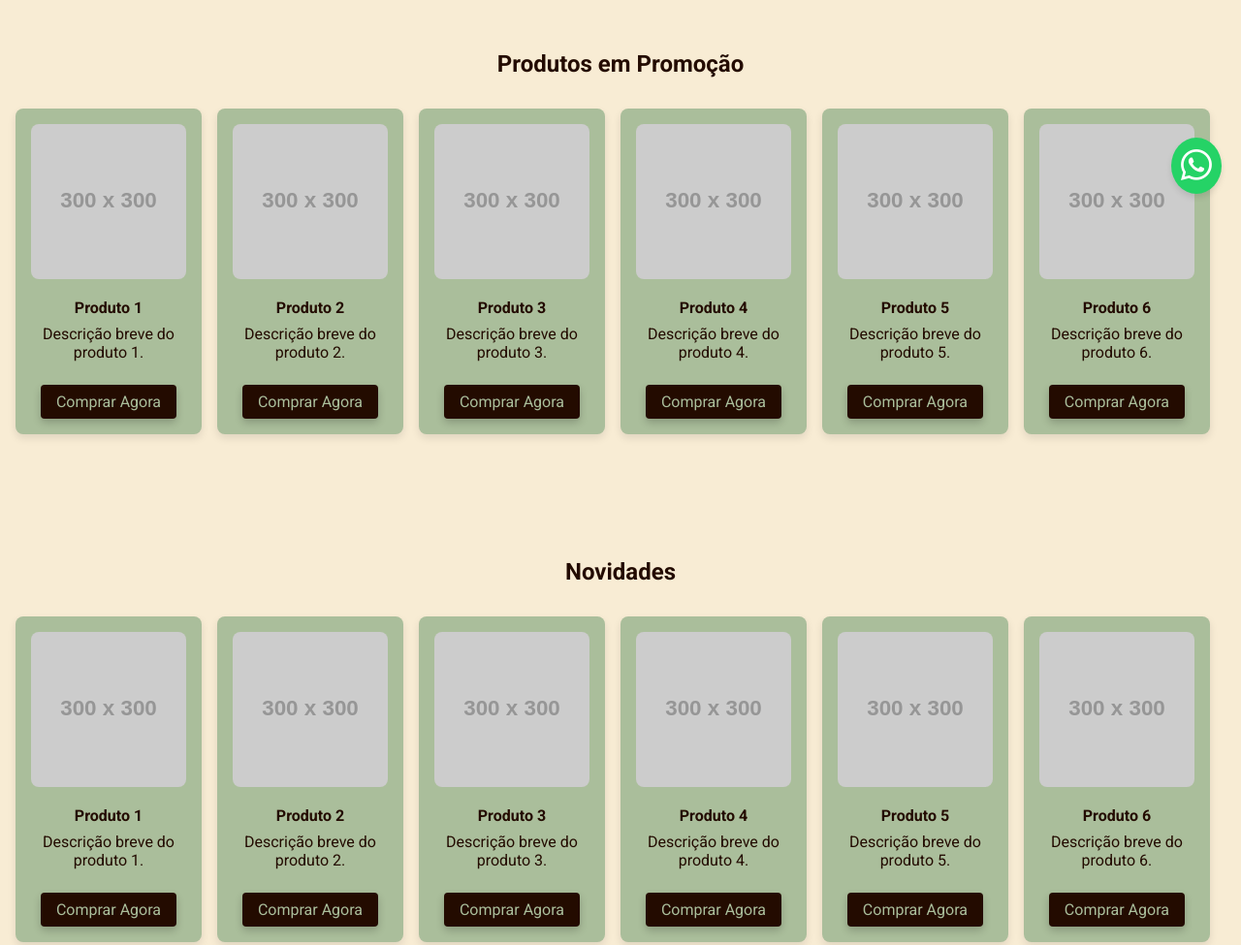
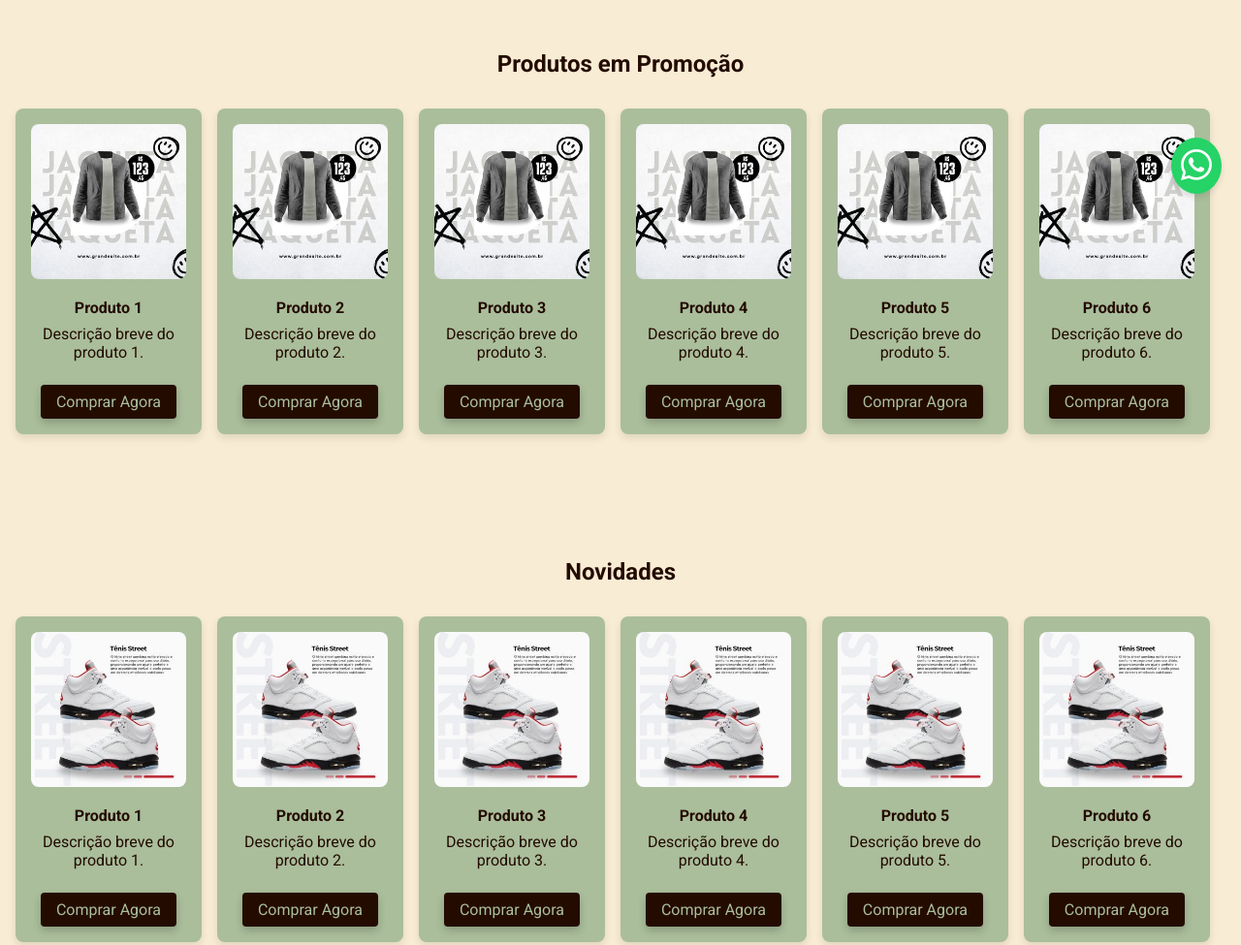
Before and after one commit to codebruno/estilo_thay, a plain HTML site: page index.html in a window 1280 px wide. Shown: the part 580-1555 px from the top of the page at 97% size. Drawn offline with nearby package versions, Linux system fonts and the light colour scheme; placeholder pictures from the web are drawn by us; a script that the page names is missing.

Commit message:
adicioando img

```diff
--- a/index.html
+++ b/index.html
@@ -53,42 +53,42 @@
             <div class="products">
                 <!-- Produto 1 -->
                 <article class="product">
-                    <img src="https://via.placeholder.com/300" alt="Produto 1">
+                    <img src="assets/img1.jpg" alt="Produto 1">
                     <h3>Produto 1</h3>
                     <p>Descrição breve do produto 1.</p>
                     <a href="#" class="cta-button">Comprar Agora</a>
                 </article>
                 <!-- Produto 2 -->
                 <article class="product">
-                    <img src="https://via.placeholder.com/300" alt="Produto 2">
+                    <img src="assets/img1.jpg" alt="Produto 2">
                     <h3>Produto 2</h3>
                     <p>Descrição breve do produto 2.</p>
                     <a href="#" class="cta-button">Comprar Agora</a>
                 </article>
                 <!-- Produto 3 -->
                 <article class="product">
-                    <img src="https://via.placeholder.com/300" alt="Produto 3">
+                    <img src="assets/img1.jpg" alt="Produto 3">
                     <h3>Produto 3</h3>
                     <p>Descrição breve do produto 3.</p>
                     <a href="#" class="cta-button">Comprar Agora</a>
                 </article>
                 <!-- Produto 4 -->
                 <article class="product">
-                    <img src="https://via.placeholder.com/300" alt="Produto 4">
+                    <img src="assets/img1.jpg" alt="Produto 4">
                     <h3>Produto 4</h3>
                     <p>Descrição breve do produto 4.</p>
                     <a href="#" class="cta-button">Comprar Agora</a>
                 </article>
                 <!-- Produto 5 -->
                 <article class="product">
-                    <img src="https://via.placeholder.com/300" alt="Produto 5">
+                    <img src="assets/img1.jpg" alt="Produto 5">
                     <h3>Produto 5</h3>
                     <p>Descrição breve do produto 5.</p>
                     <a href="#" class="cta-button">Comprar Agora</a>
                 </article>
                 <!-- Produto 6 -->
                 <article class="product">
-                    <img src="https://via.placeholder.com/300" alt="Produto 6">
+                    <img src="assets/img1.jpg" alt="Produto 6">
                     <h3>Produto 6</h3>
                     <p>Descrição breve do produto 6.</p>
                     <a href="#" class="cta-button">Comprar Agora</a>
@@ -104,42 +104,42 @@
             <div class="products">
                 <!-- Produto 1 -->
                 <article class="product">
-                    <img src="https://via.placeholder.com/300" alt="Produto 1">
+                    <img src="assets/img2.jpg" alt="Produto 1">
                     <h3>Produto 1</h3>
                     <p>Descrição breve do produto 1.</p>
                     <a href="#" class="cta-button">Comprar Agora</a>
                 </article>
                 <!-- Produto 2 -->
                 <article class="product">
-                    <img src="https://via.placeholder.com/300" alt="Produto 2">
+                    <img src="assets/img2.jpg" alt="Produto 2">
                     <h3>Produto 2</h3>
                     <p>Descrição breve do produto 2.</p>
                     <a href="#" class="cta-button">Comprar Agora</a>
                 </article>
                 <!-- Produto 3 -->
                 <article class="product">
-                    <img src="https://via.placeholder.com/300" alt="Produto 3">
+                    <img src="assets/img2.jpg" alt="Produto 3">
                     <h3>Produto 3</h3>
                     <p>Descrição breve do produto 3.</p>
                     <a href="#" class="cta-button">Comprar Agora</a>
                 </article>
                 <!-- Produto 4 -->
                 <article class="product">
-                    <img src="https://via.placeholder.com/300" alt="Produto 4">
+                    <img src="assets/img2.jpg" alt="Produto 4">
                     <h3>Produto 4</h3>
                     <p>Descrição breve do produto 4.</p>
                     <a href="#" class="cta-button">Comprar Agora</a>
                 </article>
                 <!-- Produto 5 -->
                 <article class="product">
-                    <img src="https://via.placeholder.com/300" alt="Produto 5">
+                    <img src="assets/img2.jpg" alt="Produto 5">
                     <h3>Produto 5</h3>
                     <p>Descrição breve do produto 5.</p>
                     <a href="#" class="cta-button">Comprar Agora</a>
                 </article>
                 <!-- Produto 6 -->
                 <article class="product">
-                    <img src="https://via.placeholder.com/300" alt="Produto 6">
+                    <img src="assets/img2.jpg" alt="Produto 6">
                     <h3>Produto 6</h3>
                     <p>Descrição breve do produto 6.</p>
                     <a href="#" class="cta-button">Comprar Agora</a>
@@ -154,14 +154,14 @@
             <h2>Sobre Nós</h2>
             <div class="about-content">
                 <section class="history">
-                    <img src="https://via.placeholder.com/600x400" alt="Nossa História" class="about-img">
+                    <img src="assets/exemplo.jpg" alt="Nossa História" class="about-img">
                     <div class="text-content">
                         <h3>História da Empresa</h3>
                         <p>Nossa empresa foi fundada em [ano] com o objetivo de oferecer produtos de alta qualidade a preços acessíveis...</p>
                     </div>
                 </section>
                 <section class="mission-values">
-                    <img src="https://via.placeholder.com/600x400" alt="Missão e Valores" class="about-img">
+                    <img src="assets/exemplo.jpg" alt="Missão e Valores" class="about-img">
                     <div class="text-content">
                         <h3>Missão e Valores</h3>
                         <p>Nossa missão é proporcionar a melhor experiência de compra para nossos clientes...</p>
@@ -187,17 +187,17 @@
             <h2>Depoimentos de Clientes</h2>
             <div class="testimonial-cards">
                 <article class="testimonial">
-                    <img src="https://via.placeholder.com/100" alt="Cliente 1">
+                    <img src="assets/teste.jpg" alt="Cliente 1">
                     <p>"Ótima experiência de compra, produtos de qualidade!"</p>
                     <h4>Cliente 1</h4>
                 </article>
                 <article class="testimonial">
-                    <img src="https://via.placeholder.com/100" alt="Cliente 2">
+                    <img src="assets/teste.jpg"" alt="Cliente 2">
                     <p>"Excelente atendimento e entrega rápida!"</p>
                     <h4>Cliente 2</h4>
                 </article>
                 <article class="testimonial">
-                    <img src="https://via.placeholder.com/100" alt="Cliente 3">
+                    <img src="assets/teste.jpg"" alt="Cliente 3">
                     <p>"Recomendo a todos, variedade incrível de produtos."</p>
                     <h4>Cliente 3</h4>
                 </article>
```
Also changed, not shown: assets/exemplo.jpg (added), assets/img1.jpg (added), assets/img2.jpg (added), assets/teste.jpg (added).
